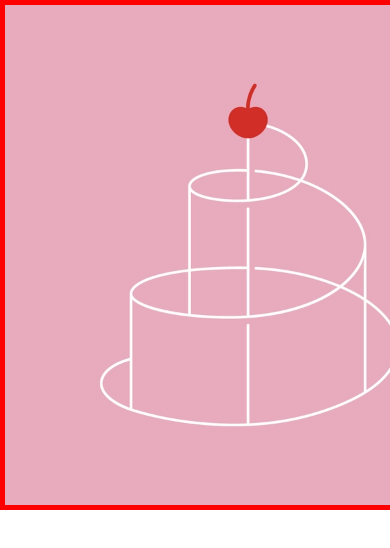
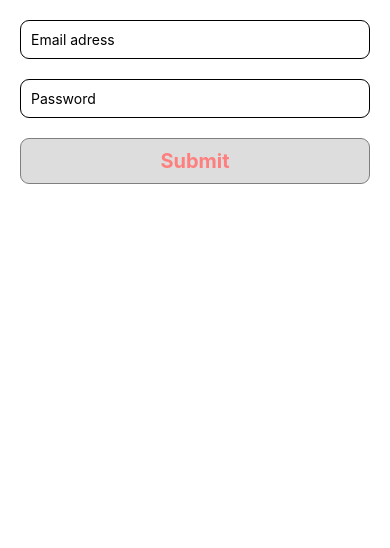
Before and after one commit to InDaviX/NewComponents, a React Native app: screen / in a window 390 px wide. Shown: the top 548 px of the page. Built offline with nearby package versions, Linux system fonts and the light colour scheme.

Commit message:
Spoko logowanie z wygaszaniem przycisku

```diff
--- a/App.tsx
+++ b/App.tsx
@@ -1,32 +1,68 @@
-import React from 'react';
-import {Image, SafeAreaView, ScrollView} from 'react-native';
+import React, {useState} from 'react';
+import {
+  Pressable,
+  SafeAreaView,
+  ScrollView,
+  Text,
+  TextInput,
+} from 'react-native';
 
 const App = () => {
+  const [email, setEmail] = useState('');
+  const [password, setPassword] = useState('');
   return (
     <SafeAreaView>
-      <ScrollView
-        onScroll={() => {
-          console.log('We scrolled the ScrollView');
-        }}
-        contentContainerStyle={{
-          padding: 5,
-          backgroundColor: 'red',
-          height: 510,
-        }}
-        showsVerticalScrollIndicator={false}
-        horizontal={true}>
-        <Image
-          source={require('./assets/images/cake.png')}
-          style={{height: 500, width: 500}}
+      <ScrollView>
+        <TextInput
+          value={email}
+          keyboardType={'email-address'}
+          placeholder="Email adress"
+          style={{borderWidth: 1, borderRadius: 9, padding: 10, margin: 20}}
+          onChangeText={value => {
+            setEmail(value);
+          }}
         />
-        <Image
-          source={require('./assets/images/cake.png')}
-          style={{height: 500, width: 500}}
+        <TextInput
+          value={password}
+          secureTextEntry={true}
+          placeholder="Password"
+          style={{
+            borderWidth: 1,
+            borderRadius: 9,
+            padding: 10,
+            margin: 20,
+            marginTop: 0,
+          }}
+          onChangeText={value => {
+            setPassword(value);
+          }}
         />
-        <Image
-          source={require('./assets/images/cake.png')}
-          style={{height: 500, width: 500}}
-        />
+        <Pressable
+          disabled={email.length <= 10 || password.length < 8}
+          style={[
+            {
+              backgroundColor: '#BBBBBB',
+              margin: 20,
+              marginTop: 0,
+              borderRadius: 9,
+              borderWidth: 1,
+            },
+            (email.length <= 10 || password.length < 8) && {opacity: 0.5},
+          ]}
+          onPress={() => {
+            console.log(email, password);
+          }}>
+          <Text
+            style={{
+              color: 'red',
+              textAlign: 'center',
+              padding: 10,
+              fontWeight: 'bold',
+              fontSize: 20,
+            }}>
+            Submit
+          </Text>
+        </Pressable>
       </ScrollView>
     </SafeAreaView>
   );
```
